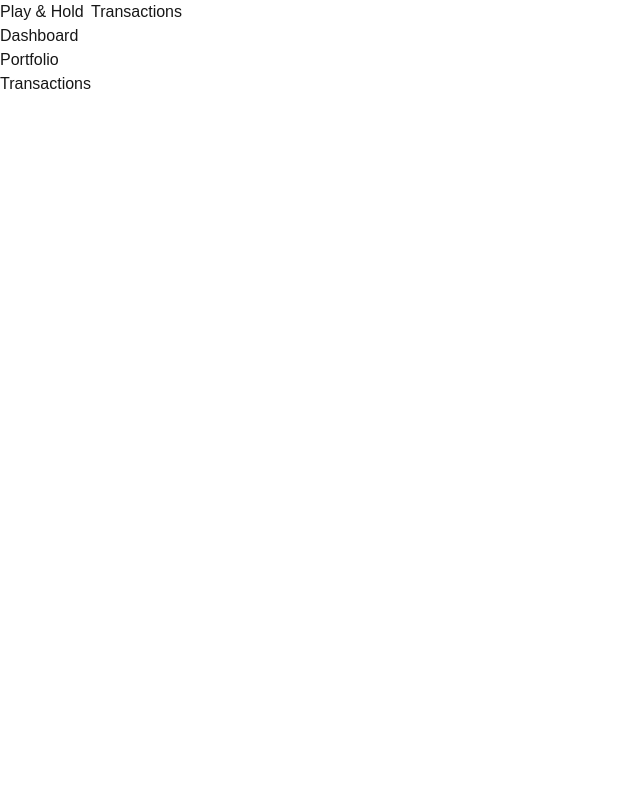
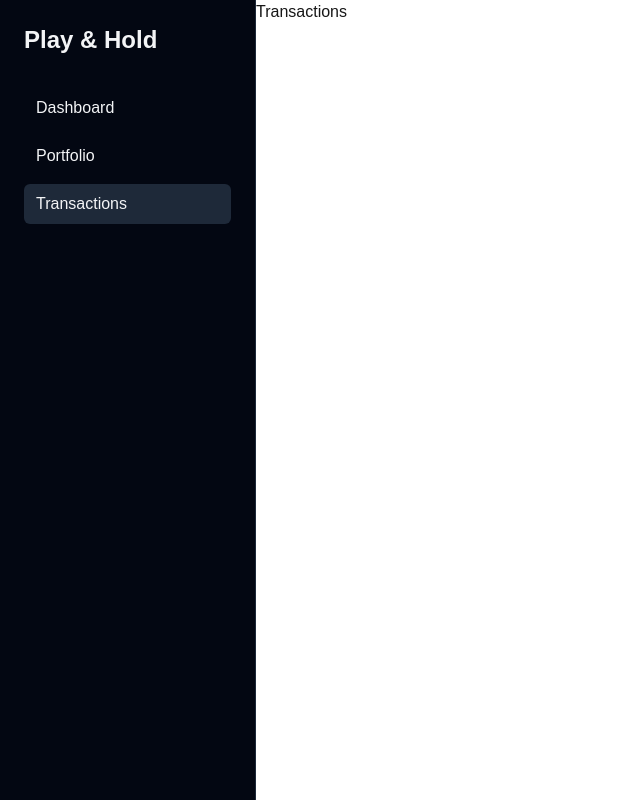
Before and after one commit to cristimanolache28/play-and-hold, a Next.js app in the folder frontend/play-and-hold-web/: page /transactions in a window 1280 px wide. Shown: the whole page, without its empty margins (0-640 px from the left). Built offline with nearby package versions, Linux system fonts and the light colour scheme.

Commit message:
add functional styled sidebar navigation

```diff
--- a/frontend/play-and-hold-web/app/layout.tsx
+++ b/frontend/play-and-hold-web/app/layout.tsx
@@ -27,6 +27,7 @@ export default function RootLayout({ children }: LayoutProps<"/">) {
       <body className="min-h-full">
         <div className="flex min-h-screen">
           <Sidebar />
+
           <main className="flex-1">{children}</main>
         </div>
       </body>
--- a/frontend/play-and-hold-web/components/layout/Sidebar.tsx
+++ b/frontend/play-and-hold-web/components/layout/Sidebar.tsx
@@ -1,12 +1,50 @@
+"use client";
+
+import Link from "next/link";
+import { usePathname } from "next/navigation";
+
 export default function Sidebar() {
+  const pathname = usePathname();
+
   return (
-    <aside>
-      <h1>Play & Hold</h1>
+    <aside className="w-64 min-h-screen border-r border-gray-800 bg-gray-950 p-6 text-gray-100">
+      <h1 className="mb-8 text-2xl font-bold">
+        Play & Hold
+      </h1>
 
-      <nav>
-        <p>Dashboard</p>
-        <p>Portfolio</p>
-        <p>Transactions</p>
+      <nav className="flex flex-col gap-2">
+        <Link
+          href="/dashboard"
+          className={`rounded-md px-3 py-2 ${
+            pathname === "/dashboard"
+              ? "bg-gray-800"
+              : "hover:bg-gray-800"
+          }`}
+        >
+          Dashboard
+        </Link>
+
+        <Link
+          href="/portfolio"
+          className={`rounded-md px-3 py-2 ${
+            pathname === "/portfolio"
+              ? "bg-gray-800"
+              : "hover:bg-gray-800"
+          }`}
+        >
+          Portfolio
+        </Link>
+
+        <Link
+          href="/transactions"
+          className={`rounded-md px-3 py-2 ${
+            pathname === "/transactions"
+              ? "bg-gray-800"
+              : "hover:bg-gray-800"
+          }`}
+        >
+          Transactions
+        </Link>
       </nav>
     </aside>
   );
```
